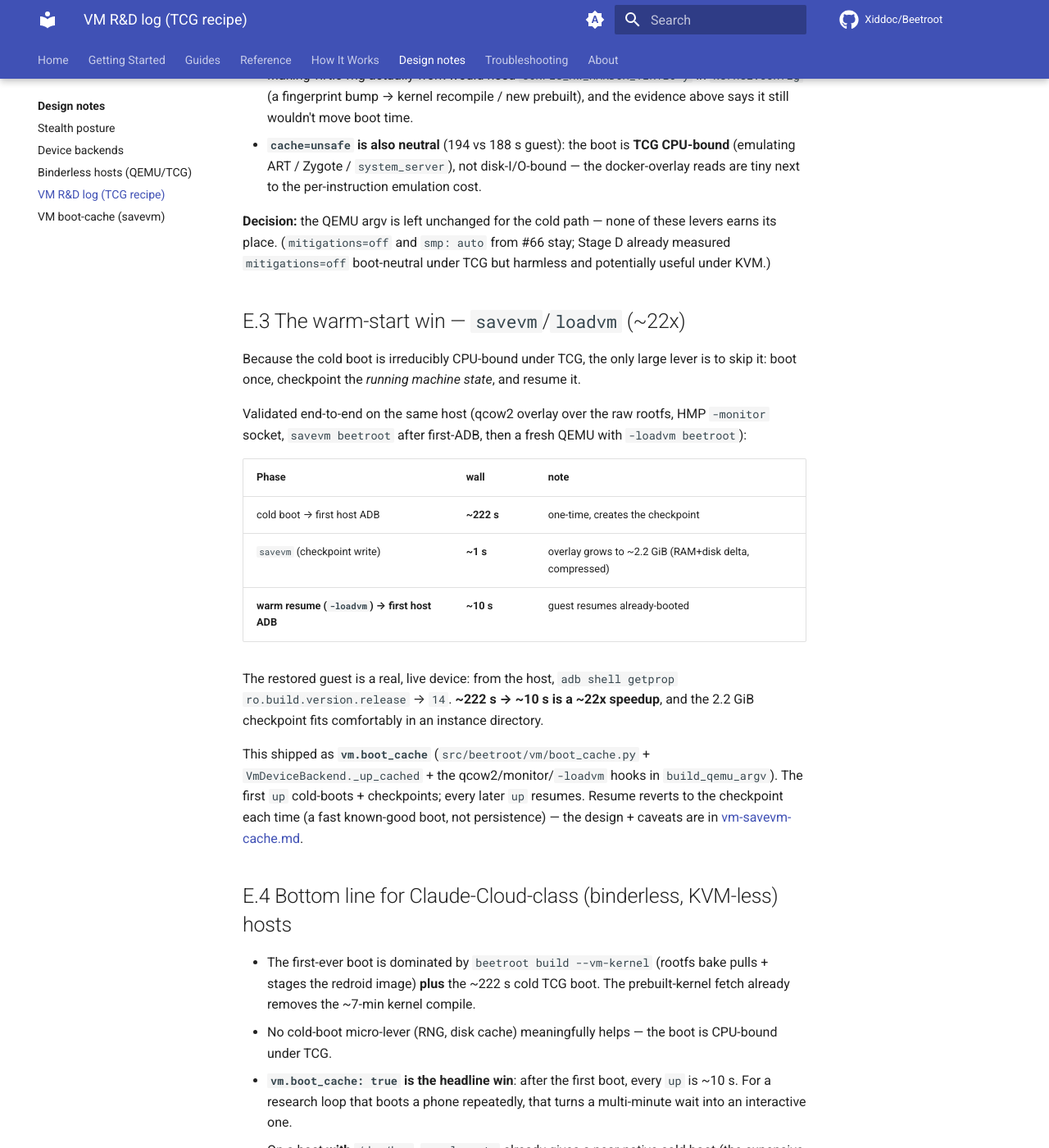
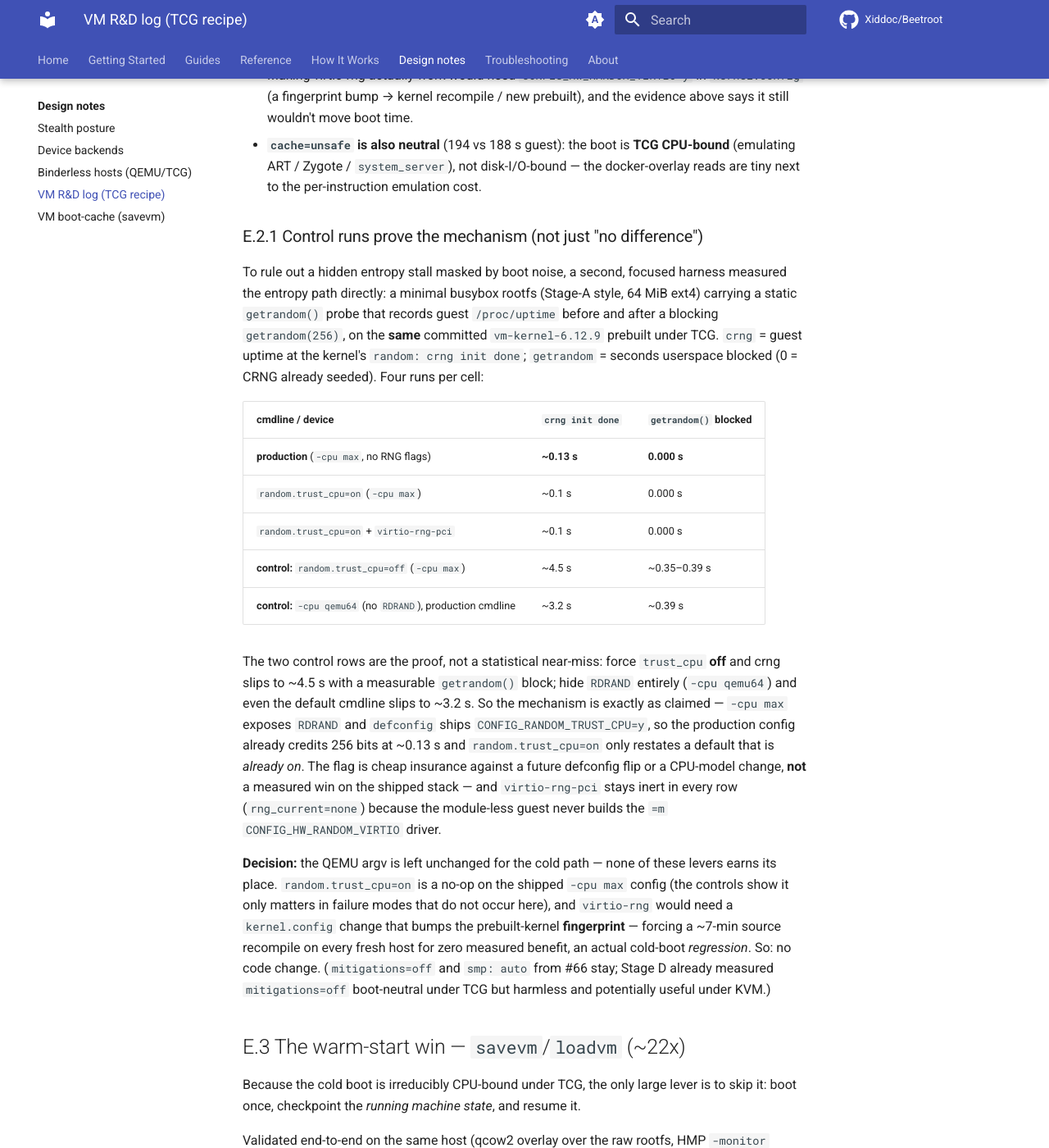
Before and after one commit to Xiddoc/Beetroot, an MkDocs documentation site: the page built from docs/design/vm-rnd-log.md, in a window 1280 px wide and 1400 px high, scrolled down 18448 px. Shown: the whole window at 82% size. Built offline with MkDocs 1.6.1 and Material for MkDocs 9.7.7, drawn with Linux system fonts in a browser that asks for light colours; comment, search, counter and statistics services are not loaded; some of the changed text lies outside the part shown.

Commit message:
docs(vm): fold control-run RNG evidence + Android-version dial into Stage E
Unify the cold-boot investigation findings from the sibling PRs into the
warm-start boot-cache change:

- Stage E gains the control-run matrix (force random.trust_cpu=off → crng
  slips to ~4.5s; -cpu qemu64 with no RDRAND → ~3.2s), which proves the
  mechanism behind the "RNG levers are boot-neutral" verdict instead of
  resting on a statistical near-miss. The decision stays: argv unchanged.
- Document the Android version as the one cold-boot dial that does move
  (14 ≈ ~190-200s vs 11 ≈ ~100s under TCG) in Stage E and examples/vm.yaml,
  pointing at the existing docs rather than a competing perf doc.
- CHANGELOG notes both.

Co-Authored-By: Claude Opus 4.8 (1M context) <noreply@anthropic.com>
Claude-Session: https://claude.ai/code/session_015tL1NNS29ab1mHzpmoRPav

```diff
--- a/docs/design/vm-rnd-log.md
+++ b/docs/design/vm-rnd-log.md
@@ -715,9 +715,44 @@ separable RNG or disk-cache effect.
   CPU-bound** (emulating ART / Zygote / `system_server`), not disk-I/O-bound —
   the docker-overlay reads are tiny next to the per-instruction emulation cost.
 
+### E.2.1 Control runs prove the mechanism (not just "no difference")
+
+To rule out a hidden entropy stall masked by boot noise, a second, focused
+harness measured the entropy path directly: a minimal busybox rootfs (Stage-A
+style, 64 MiB ext4) carrying a static `getrandom()` probe that records guest
+`/proc/uptime` before and after a blocking `getrandom(256)`, on the **same**
+committed `vm-kernel-6.12.9` prebuilt under TCG. `crng` = guest uptime at the
+kernel's `random: crng init done`; `getrandom` = seconds userspace blocked
+(0 = CRNG already seeded). Four runs per cell:
+
+| cmdline / device | `crng init done` | `getrandom()` blocked |
+| --- | --- | --- |
+| **production** (`-cpu max`, no RNG flags) | **~0.13 s** | **0.000 s** |
+| `random.trust_cpu=on` (`-cpu max`) | ~0.1 s | 0.000 s |
+| `random.trust_cpu=on` + `virtio-rng-pci` | ~0.1 s | 0.000 s |
+| **control:** `random.trust_cpu=off` (`-cpu max`) | ~4.5 s | ~0.35–0.39 s |
+| **control:** `-cpu qemu64` (no `RDRAND`), production cmdline | ~3.2 s | ~0.39 s |
+
+The two control rows are the proof, not a statistical near-miss: force
+`trust_cpu` **off** and crng slips to ~4.5 s with a measurable `getrandom()`
+block; hide `RDRAND` entirely (`-cpu qemu64`) and even the default cmdline slips
+to ~3.2 s. So the mechanism is exactly as claimed — `-cpu max` exposes `RDRAND`
+and `defconfig` ships `CONFIG_RANDOM_TRUST_CPU=y`, so the production config
+already credits 256 bits at ~0.13 s and `random.trust_cpu=on` only restates a
+default that is *already on*. The flag is cheap insurance against a future
+defconfig flip or a CPU-model change, **not** a measured win on the shipped
+stack — and `virtio-rng-pci` stays inert in every row (`rng_current=none`)
+because the module-less guest never builds the `=m` `CONFIG_HW_RANDOM_VIRTIO`
+driver.
+
 **Decision:** the QEMU argv is left unchanged for the cold path — none of these
-levers earns its place. (`mitigations=off` and `smp: auto` from #66 stay; Stage
-D already measured `mitigations=off` boot-neutral under TCG but harmless and
+levers earns its place. `random.trust_cpu=on` is a no-op on the shipped
+`-cpu max` config (the controls show it only matters in failure modes that do
+not occur here), and `virtio-rng` would need a `kernel.config` change that bumps
+the prebuilt-kernel **fingerprint** — forcing a ~7-min source recompile on every
+fresh host for zero measured benefit, an actual cold-boot *regression*. So:
+no code change. (`mitigations=off` and `smp: auto` from #66 stay; Stage D
+already measured `mitigations=off` boot-neutral under TCG but harmless and
 potentially useful under KVM.)
 
 ## E.3 The warm-start win — `savevm`/`loadvm` (~22x)
@@ -755,6 +790,12 @@ persistence) — the design + caveats are in [vm-savevm-cache.md](vm-savevm-cach
 * **`vm.boot_cache: true` is the headline win**: after the first boot, every
   `up` is ~10 s. For a research loop that boots a phone repeatedly, that turns a
   multi-minute wait into an interactive one.
+* **The Android version is the one cold-boot dial that does move:** the default
+  is now Android 14 (#82), which cold-boots in ~190–200 s guest under TCG;
+  Android 11 boots in ~100 s (~40–50 % faster) on the same host (Stage B). If
+  you don't need Android-14 APIs, `android: {version: 11}` (rebuilt with
+  `beetroot build --vm-kernel`) is a real first-boot speed-up — and
+  `vm.boot_cache` then collapses *either* version's repeat boots to ~10 s.
 * On a host **with** `/dev/kvm`, `accel: auto` already gives a near-native cold
   boot (the expensive TCG path is the binderless-sandbox case).
 
```
Also changed, not shown: CHANGELOG.md (+6 -2 lines), 1 other file.
